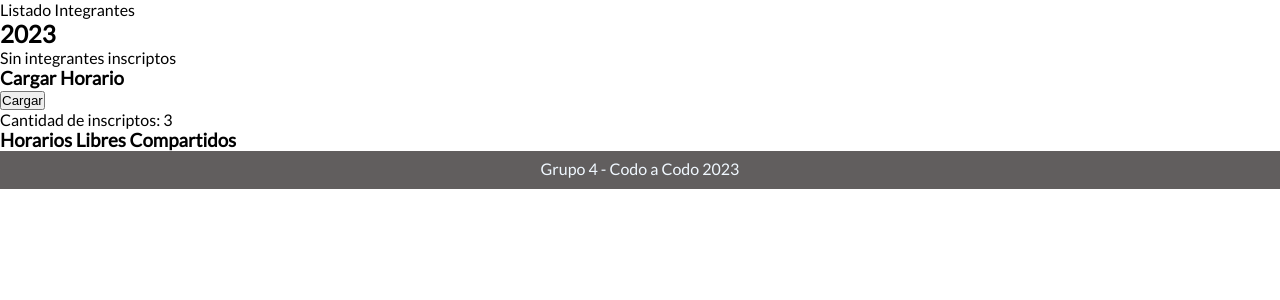
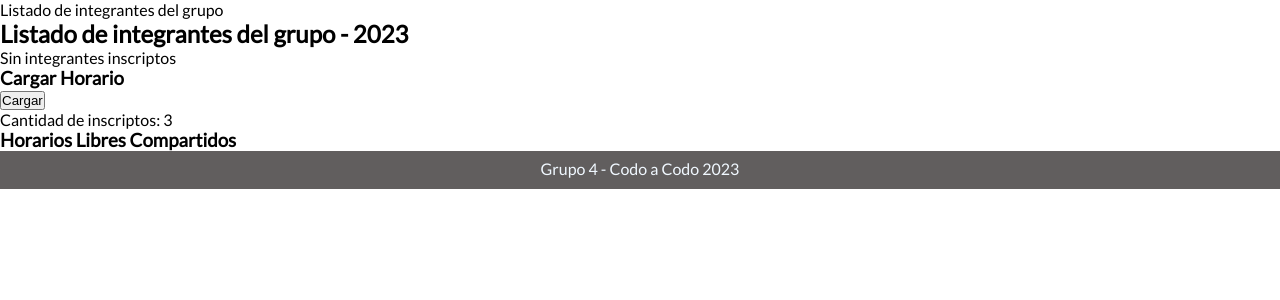
Before and after one commit to RobertoCavalieri/DjangoCaC2023, a Django app: page /grupos/listado/ in a window 1280 px wide. Shown: the part 80-380 px from the top of the page. Run offline with Django 4.2, Linux system fonts and the light colour scheme.

Commit message:
Cambios en estructura 5

```diff
--- a/core/templates/core/calendario_grupo.html
+++ b/core/templates/core/calendario_grupo.html
@@ -7,10 +7,9 @@
 
 <main>
     {% block content %}
-        {% block title %}Listado Integrantes{% endblock %}
-        {% comment %}{% block section_title %}Listado Integrantes{% endblock %}{% endcomment %}
+        {% block title %}Listado de integrantes del grupo{% endblock %}
 
-        <h2>2023</h2>
+        <h2>Listado de integrantes del grupo - 2023</h2>
 
         <ul>
             {% for nombre_integrante in listado_integrantes %}
--- a/core/templates/core/calendario_individual.html
+++ b/core/templates/core/calendario_individual.html
@@ -3,6 +3,7 @@
 <!DOCTYPE html>
 <html lang="en">
 <head>
+     {% block title %}Calendario individual del usuario{% endblock %}
     <meta charset="UTF-8">
     <title>Title</title>
 </head>
--- a/core/views.py
+++ b/core/views.py
@@ -16,7 +16,6 @@
 
 
 def gestion_grupos(request):
-    # Esta data en el futuro vendrá de la base de datos
     listado = [
         'Jose Lopez',
         'Maria Del Cerro',
@@ -60,6 +59,7 @@
     return render(request, 'core/calendario_individual.html', context)
 
 
+
 def integrante_estado(request, estado):
     return HttpResponse(f'Filtrar alumnos por estado: {estado}')
 
```
